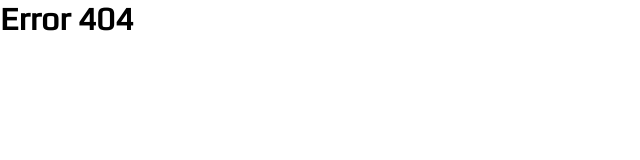
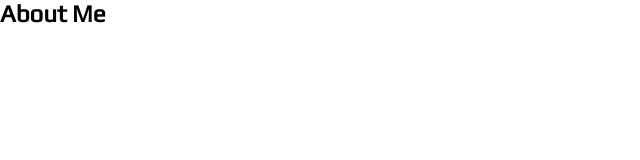
Before and after one commit to ldw5/ReactPortfolio, a React (Create React App) app: page /about-me in a window 1280 px wide. Before the commit this address had no page. Shown: the top 160 px of the page, without its empty margins (0-640 px from the left). Built offline with nearby package versions, Linux system fonts and the light colour scheme.

Commit message:
added about me page

```diff
--- a/src/App.js
+++ b/src/App.js
@@ -4,6 +4,7 @@ import Projects from "./pages/Projects"
 import Menu from "./components/menu"
 import Error from "./pages/error"
 import Contact from "./pages/Contact"
+import About from "./pages/about"
 
 const App = () => {
   return (
@@ -19,6 +20,9 @@ const App = () => {
         <Route path="/contact-me">
           <Contact />
         </Route>
+        <Route path="/about-me">
+          <About />
+        </Route>
         <Route path="*">
           <Error />
         </Route>
--- a/src/components/navbar.js
+++ b/src/components/navbar.js
@@ -16,4 +16,9 @@ export const navigation = [
     title: "Contact Me",
     url: "/contact-me",
   },
+  {
+    id: uuidv4(),
+    title: "About Me",
+    url: "/about-me",
+  },
 ]
--- a/src/pages/about.js
+++ b/src/pages/about.js
@@ -0,0 +1,11 @@
+const About = () => {
+    return (
+      <>
+      <section className='about'>
+        <h1>About Me</h1>
+        <p></p>
+      </section>
+      </>
+    );
+  }
+  export default About;
```
